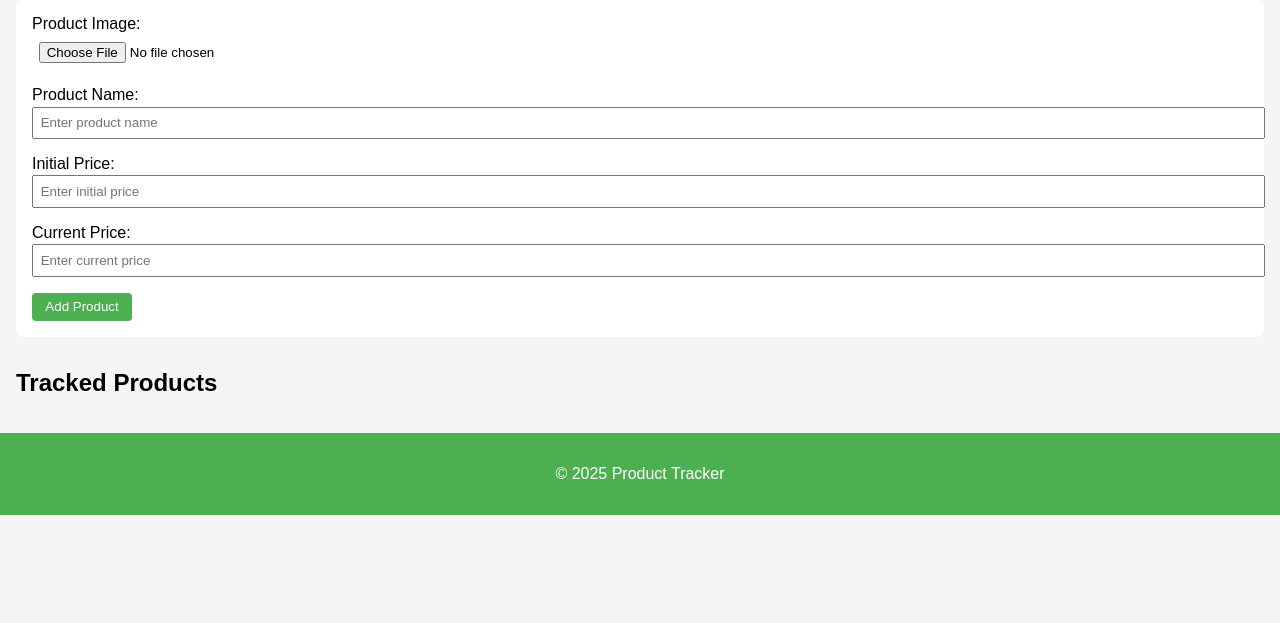
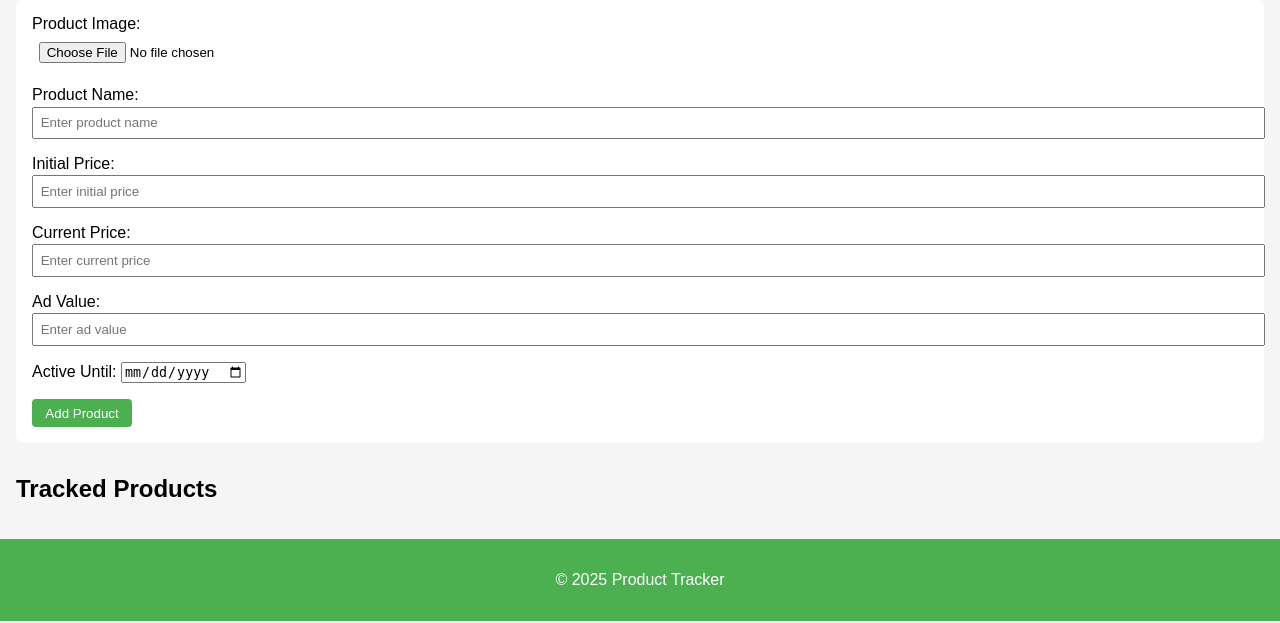
Before and after one commit to GOAGLEGG/Bossu_Tracker, a Flask app: page / in a window 1280 px wide. Shown: the part 129-752 px from the top of the page. Run offline with Flask 3, Linux system fonts and the light colour scheme; data that the repository does not hold is empty; some libraries are stand-ins or nearby versions.

Commit message:
Added ad value and active until date fields with calendar picker

```diff
--- a/app.py
+++ b/app.py
@@ -1,41 +1,17 @@
 import os
-from flask import Flask, render_template, request, jsonify
 import psycopg2
-import cloudinary
-import cloudinary.uploader
+from flask import Flask, render_template, request, jsonify, send_from_directory
 
 app = Flask(__name__)
+app.config['UPLOAD_FOLDER'] = 'uploads'
+os.makedirs(app.config['UPLOAD_FOLDER'], exist_ok=True)
 
-# --- PostgreSQL setup ---
-DATABASE_URL = os.environ.get("DATABASE_URL")  # Set this in Render Environment Variables
+DATABASE_URL = os.environ.get("DATABASE_URL")
+
 def get_conn():
     return psycopg2.connect(DATABASE_URL)
 
-# --- Cloudinary setup ---
-cloudinary.config(
-    cloud_name=os.environ.get("CLOUDINARY_CLOUD_NAME"),
-    api_key=os.environ.get("CLOUDINARY_API_KEY"),
-    api_secret=os.environ.get("CLOUDINARY_API_SECRET")
-)
-
-# --- Initialize DB ---
-def init_db():
-    with get_conn() as conn:
-        with conn.cursor() as cur:
-            cur.execute("""
-            CREATE TABLE IF NOT EXISTS products (
-                id SERIAL PRIMARY KEY,
-                name TEXT NOT NULL,
-                image TEXT NOT NULL,
-                initial_price REAL NOT NULL,
-                current_price REAL NOT NULL
-            )
-            """)
-        conn.commit()
-
-init_db()
-
-# --- Routes ---
+# --- routes ---
 @app.route('/')
 def home():
     return render_template('tracker.html')
@@ -43,64 +19,76 @@ def home():
 @app.route('/upload', methods=['POST'])
 def upload():
     name = request.form['product-name']
-    initial_price = float(request.form['initial-price'])
-    current_price = float(request.form['current-price'])
+    initial_price = request.form['initial-price']
+    current_price = request.form['current-price']
+    ad_value = request.form.get('ad-value', 0)
+    active_until = request.form.get('active-until', '')
     image = request.files['product-image']
 
     if image:
-        # Upload image to Cloudinary
-        result = cloudinary.uploader.upload(image)
-        image_url = result['secure_url']
+        image_path = os.path.join(app.config['UPLOAD_FOLDER'], image.filename)
+        image.save(image_path)
 
         with get_conn() as conn:
-            with conn.cursor() as cur:
-                cur.execute("""
-                    INSERT INTO products (name, image, initial_price, current_price)
-                    VALUES (%s, %s, %s, %s)
-                """, (name, image_url, initial_price, current_price))
+            cur = conn.cursor()
+            cur.execute("""
+                INSERT INTO products (name, image, initial_price, current_price, ad_value, active_until)
+                VALUES (%s, %s, %s, %s, %s, %s)
+            """, (name, image.filename, initial_price, current_price, ad_value, active_until))
             conn.commit()
 
         return jsonify({
-            'name': name,
-            'image': image_url,
-            'initial_price': initial_price,
-            'current_price': current_price
+            'name': name, 'image': image.filename,
+            'initial_price': initial_price, 'current_price': current_price,
+            'ad_value': ad_value, 'active_until': active_until
         })
     return 'No image uploaded', 400
 
 @app.route('/products')
 def products():
     with get_conn() as conn:
-        with conn.cursor() as cur:
-            cur.execute("SELECT id, name, image, initial_price, current_price FROM products ORDER BY id DESC")
-            rows = cur.fetchall()
-    products = [{
-        'id': r[0],
-        'name': r[1],
-        'image': r[2],
-        'initial_price': r[3],
-        'current_price': r[4]
-    } for r in rows]
+        cur = conn.cursor()
+        cur.execute("SELECT id, name, image, initial_price, current_price, ad_value, active_until FROM products")
+        rows = cur.fetchall()
+    products = [
+        {
+            'id': r[0], 'name': r[1], 'image': r[2],
+            'initial_price': r[3], 'current_price': r[4],
+            'ad_value': r[5], 'active_until': r[6]
+        } for r in rows
+    ]
     return jsonify(products)
 
 @app.route('/update/<int:product_id>', methods=['POST'])
 def update_product(product_id):
-    new_price = float(request.form['current-price'])
+    current_price = request.form.get('current-price')
+    ad_value = request.form.get('ad-value')
+    active_until = request.form.get('active-until')
+
     with get_conn() as conn:
-        with conn.cursor() as cur:
-            cur.execute("UPDATE products SET current_price = %s WHERE id = %s", (new_price, product_id))
+        cur = conn.cursor()
+        cur.execute("""
+            UPDATE products
+            SET current_price = COALESCE(%s, current_price),
+                ad_value = COALESCE(%s, ad_value),
+                active_until = COALESCE(%s, active_until)
+            WHERE id = %s
+        """, (current_price, ad_value, active_until, product_id))
         conn.commit()
-    return jsonify({'id': product_id, 'current_price': new_price})
+
+    return jsonify({'status': 'updated', 'id': product_id})
 
 @app.route('/delete/<int:product_id>', methods=['POST'])
 def delete_product(product_id):
     with get_conn() as conn:
-        with conn.cursor() as cur:
-            cur.execute("DELETE FROM products WHERE id = %s", (product_id,))
+        cur = conn.cursor()
+        cur.execute("DELETE FROM products WHERE id = %s", (product_id,))
         conn.commit()
     return jsonify({'status': 'deleted', 'id': product_id})
 
-# --- Run Flask ---
+@app.route('/uploads/<filename>')
+def uploaded_file(filename):
+    return send_from_directory(app.config['UPLOAD_FOLDER'], filename)
+
 if __name__ == '__main__':
-    port = int(os.environ.get("PORT", 5000))
-    app.run(host="0.0.0.0", port=port, debug=True)
+    app.run(debug=True, host='0.0.0.0', port=5000)
--- a/static/js/tracker.js
+++ b/static/js/tracker.js
@@ -9,7 +9,7 @@ form.addEventListener('submit', async (e) => {
     method: 'POST',
     body: formData
   });
-  const product = await response.json();
+  await response.json();
   loadProducts();
   form.reset();
 });
@@ -24,48 +24,43 @@ async function loadProducts() {
 function displayProduct(product) {
   const div = document.createElement('div');
   div.classList.add('product-item');
-
   const profit = (product.current_price - product.initial_price).toFixed(2);
-
   div.innerHTML = `
-    <img src="${product.image}" alt="${product.name}" />
+    <img src="/uploads/${product.image}" alt="${product.name}" />
     <h3>${product.name}</h3>
     <p>Initial: $${product.initial_price}</p>
-    <p>Current: $<span id="curr-${product.id}">${product.current_price}</span></p>
+    <p>Current: $${product.current_price}</p>
+    <p>Ad Value: $${product.ad_value ?? 0}</p>
+    <p>Active Until: ${product.active_until || 'N/A'}</p>
     <p><strong>Profit:</strong>
-      <span id="profit-${product.id}" style="color:${profit >= 0 ? 'green' : 'red'};">
-        $${profit}
-      </span>
+      <span style="color:${profit >= 0 ? 'green' : 'red'};">$${profit}</span>
     </p>
     <input type="number" id="edit-${product.id}" placeholder="New current price" step="0.01" />
-    <button onclick="updatePrice(${product.id})">Update</button>
+    <input type="number" id="ad-${product.id}" placeholder="New ad value" step="0.01" />
+    <input type="date" id="date-${product.id}" />
+    <button onclick="updateProduct(${product.id})">Update</button>
     <button onclick="deleteProduct(${product.id})" style="background-color:red;">Delete</button>
   `;
   productList.appendChild(div);
 }
 
-async function updatePrice(id) {
+async function updateProduct(id) {
   const newPrice = document.getElementById(`edit-${id}`).value;
-  if (!newPrice) return alert('Enter a price first');
+  const newAd = document.getElementById(`ad-${id}`).value;
+  const newDate = document.getElementById(`date-${id}`).value;
 
   const formData = new FormData();
-  formData.append('current-price', newPrice);
+  if (newPrice) formData.append('current-price', newPrice);
+  if (newAd) formData.append('ad-value', newAd);
+  if (newDate) formData.append('active-until', newDate);
 
-  const res = await fetch(`/update/${id}`, {
-    method: 'POST',
-    body: formData
-  });
-  await res.json();
+  await fetch(`/update/${id}`, { method: 'POST', body: formData });
   loadProducts();
 }
 
 async function deleteProduct(id) {
-  if (!confirm('Are you sure you want to delete this product?')) return;
-
-  const res = await fetch(`/delete/${id}`, { method: 'POST' });
-  await res.json();
+  await fetch(`/delete/${id}`, { method: 'POST' });
   loadProducts();
 }
 
-// Initial load
 loadProducts();
--- a/templates/tracker.html
+++ b/templates/tracker.html
@@ -15,22 +15,32 @@
     <form id="tracker-form" enctype="multipart/form-data" method="POST" action="javascript:void(0);">
       <div class="form-group">
         <label for="product-image">Product Image:</label>
-        <input type="file" id="product-image" name="product-image" accept="image/*" required />
+        <input type="file" id="product-image" name="product-image" accept="image/*" />
       </div>
 
       <div class="form-group">
         <label for="product-name">Product Name:</label>
-        <input type="text" id="product-name" name="product-name" placeholder="Enter product name" required />
+        <input type="text" id="product-name" name="product-name" placeholder="Enter product name" />
       </div>
 
       <div class="form-group">
         <label for="initial-price">Initial Price:</label>
-        <input type="number" id="initial-price" name="initial-price" placeholder="Enter initial price" step="0.01" required />
+        <input type="number" id="initial-price" name="initial-price" placeholder="Enter initial price" step="0.01" />
       </div>
 
       <div class="form-group">
         <label for="current-price">Current Price:</label>
-        <input type="number" id="current-price" name="current-price" placeholder="Enter current price" step="0.01" required />
+        <input type="number" id="current-price" name="current-price" placeholder="Enter current price" step="0.01" />
+      </div>
+
+      <div class="form-group">
+        <label for="ad-value">Ad Value:</label>
+        <input type="number" id="ad-value" name="ad-value" placeholder="Enter ad value" step="0.01" />
+      </div>
+
+      <div class="form-group">
+        <label for="active-until">Active Until:</label>
+        <input type="date" id="active-until" name="active-until" />
       </div>
 
       <button type="submit">Add Product</button>
@@ -46,6 +56,6 @@
     <p>&copy; 2025 Product Tracker</p>
   </footer>
 
-  <script src="{{ url_for('static', filename='js/tracker.js') }}"></script>
+  <script src="{{ url_for('static', filename='script.js') }}"></script>
 </body>
 </html>
```
Also changed, not shown: uploads/south park.jpg (deleted).
